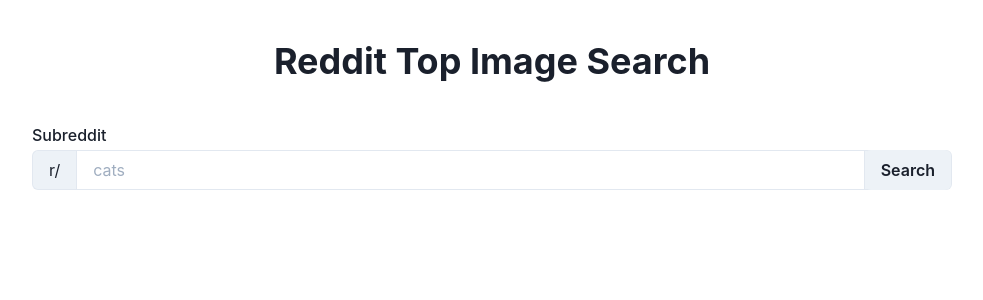
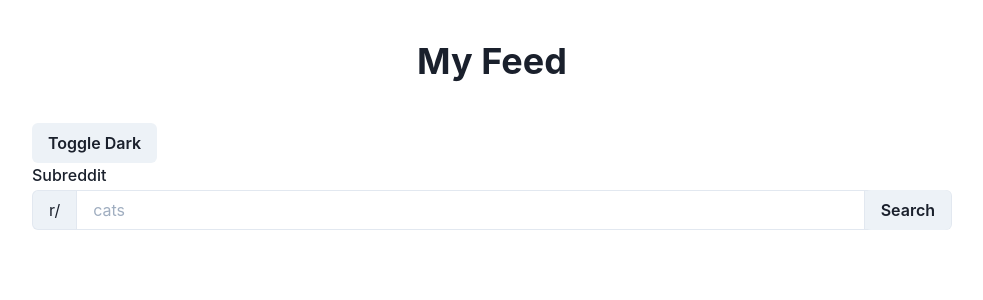
Before and after one commit to Mito6211/RedditTopImageSearch, a React (Create React App) app: page / in a window 1280 px wide. Shown: the top 300 px of the page, without its empty margins (148-1131 px from the left). Built offline with nearby package versions, Linux system fonts and the light colour scheme.

Commit message:
Added dark mode and theme switcher

```diff
--- a/public/index.html
+++ b/public/index.html
@@ -6,14 +6,14 @@
     <link rel="icon" href="%PUBLIC_URL%/favicon.ico" />
     <meta name="viewport" content="width=device-width, initial-scale=1" />
     <meta name="theme-color" content="#000000" />
-    <meta name="description" content="Web site created using create-react-app" />
+    <meta name="description" content="The one place where all of your media can live." />
     <link rel="apple-touch-icon" href="%PUBLIC_URL%/logo192.png" />
     <link rel="manifest" href="%PUBLIC_URL%/manifest.json" />
-    <title>React App</title>
+    <title>MyFeed - All of your content in one place!</title>
 </head>
 
 <body>
-    <noscript>You need to enable JavaScript to run this app.</noscript>
+    <noscript>Please enable JavaScript to run this app.</noscript>
     <div id="root"></div>
 </body>
 
--- a/src/components/App.tsx
+++ b/src/components/App.tsx
@@ -1,12 +1,13 @@
 import React from "react";
 import RedditSearch from "./RedditSearch";
 import { ChakraProvider, Heading } from "@chakra-ui/react";
+import theme from "../theme";
 
 const App: React.FC = () => {
   return (
-    <ChakraProvider>
-      <Heading textAlign="center" my="40px" className="title">
-        Reddit Top Image Search
+    <ChakraProvider theme={theme}>
+      <Heading textAlign="center" my="40px">
+        My Feed
       </Heading>
       <RedditSearch />
     </ChakraProvider>
--- a/src/components/RedditCard.tsx
+++ b/src/components/RedditCard.tsx
@@ -20,7 +20,6 @@
           mb="2rem"
           borderRadius="10px"
           boxShadow="1px 1px 5px rgba(0, 0, 0, 0.25);"
-          bgColor="white"
         >
           <Text fontSize="sm">
             {score} - {subreddit_name_prefixed}
--- a/src/components/RedditSearch.tsx
+++ b/src/components/RedditSearch.tsx
@@ -15,6 +15,7 @@
   Input,
   Spinner,
   useMediaQuery,
+  useColorMode,
 } from "@chakra-ui/react";
 
 export default function RedditSearch() {
@@ -127,6 +128,8 @@
     };
   }, [getMorePosts, query]);
 
+  const { colorMode, toggleColorMode } = useColorMode();
+
   return (
     <Box
       maxW="1000px"
@@ -134,6 +137,9 @@
       mb="200px"
       px={isLessThan768px ? "10px" : "40px"}
     >
+      <Button onClick={toggleColorMode}>
+        Toggle {colorMode === "light" ? "Dark" : "Light"}
+      </Button>
       <form onSubmit={search}>
         <FormControl>
           <FormLabel mb="0.2rem" htmlFor="query">
--- a/src/index.tsx
+++ b/src/index.tsx
@@ -1,5 +1,13 @@
+import { ColorModeScript } from "@chakra-ui/color-mode";
 import React from "react";
 import ReactDOM from "react-dom";
 import App from "./components/App";
+import theme from "./theme";
 
-ReactDOM.render(<App />, document.getElementById("root"));
+ReactDOM.render(
+  <>
+    <ColorModeScript initialColorMode={theme.config.initialColorMode} />
+    <App />
+  </>,
+  document.getElementById("root")
+);
--- /dev/null
+++ b/src/theme.ts
@@ -0,0 +1,10 @@
+import { extendTheme, ThemeConfig } from "@chakra-ui/react";
+
+const config: ThemeConfig = {
+  initialColorMode: "light",
+  useSystemColorMode: true,
+};
+
+const theme = extendTheme({ config });
+
+export default theme;
```
